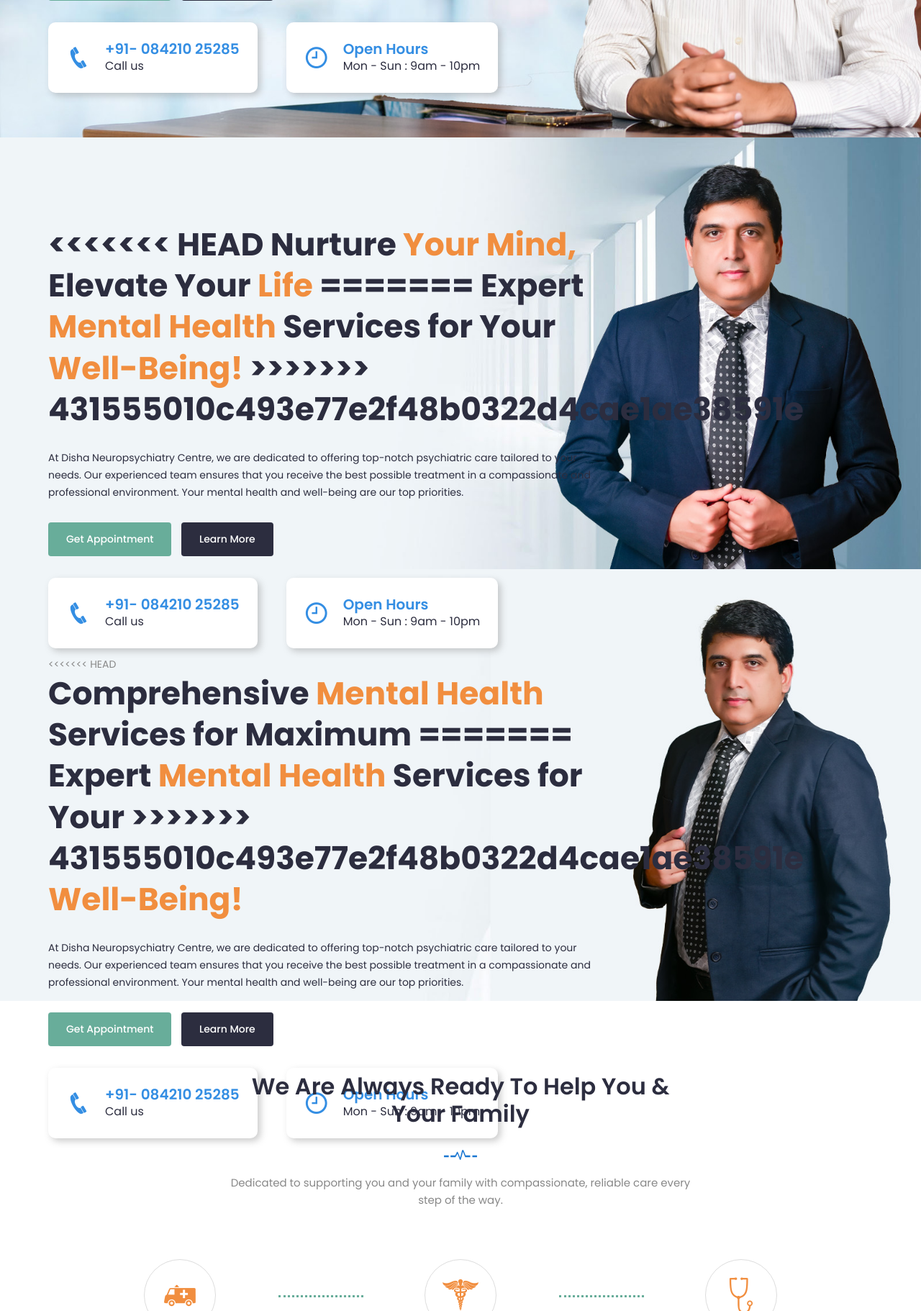
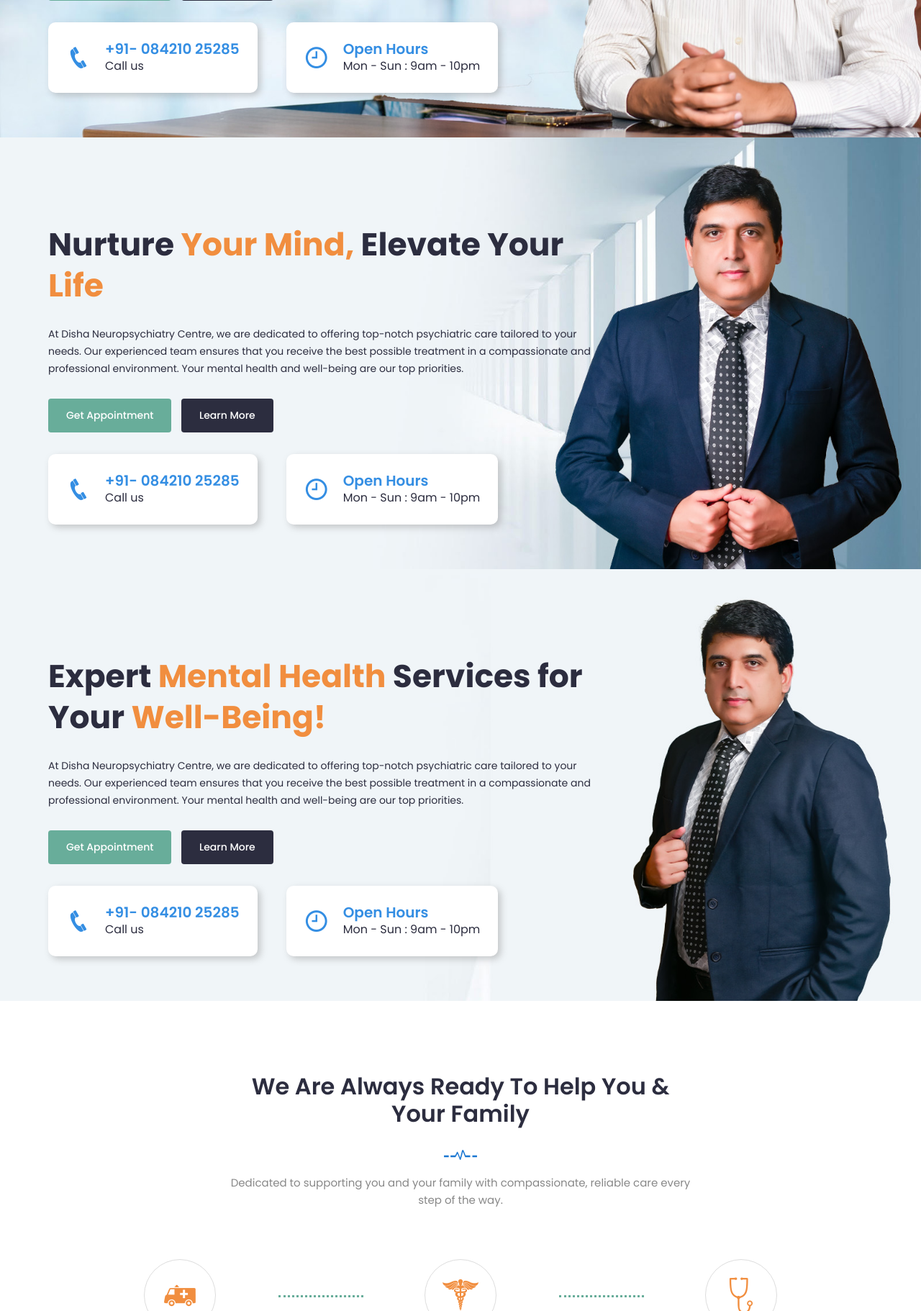
Before and after one commit to Bottl-je63/doctor-neuro, a PHP site: page /doctor/ in a window 1280 px wide. Shown: the part 538-2360 px from the top of the page at 72% size. Run offline with PHP 8.4, Linux system fonts and the light colour scheme; some libraries are stand-ins or nearby versions.

Commit message:
api code blog

```diff
--- a/head.php
+++ b/head.php
@@ -68,23 +68,13 @@
 
   </head>
   <body>
-  <!-- <iframe
-    class=""
-    width="560"
-    height="315"
-    src="https://www.youtube.com/embed/_4kHxtiuML0?si=F4vnljyqQmvdpUOf&autoplay=1&loop=1&playlist=_4kHxtiuML0&mute=0"
-    title="YouTube video player"
-    frameborder="0"
-    allow="autoplay; clipboard-write; encrypted-media; gyroscope; picture-in-picture; web-share"
-    referrerpolicy="strict-origin-when-cross-origin"
-    allowfullscreen>
-</iframe> -->
 
 
-  <audio  autoplay loop class="invisible position-absolute">
+
+  <!-- <audio  autoplay loop class="invisible position-absolute">
     <source src="./img/relaxing-piano.mp3" type="audio/mp3" />
     Your browser does not support the audio element.
-</audio>
+</audio> -->
     <!-- Preloader -->
     <div class="preloader">
       <div class="loader">
--- a/index.php
+++ b/index.php
@@ -68,14 +68,9 @@ require('head.php'); ?>
               <div class="col-lg-8">
                 <div class="text">
                   <h1>
-<<<<<<< HEAD
                   Nurture
                     <span> Your Mind,</span> Elevate Your
                     <span>Life</span>
-=======
-                    Expert<span> Mental Health</span> Services for Your
-                    <span>Well-Being!</span>
->>>>>>> 431555010c493e77e2f48b0322d4cae1ae38591e
                   </h1>
                   <p>
                     At Disha Neuropsychiatry Centre, we are dedicated to
@@ -124,13 +119,8 @@ require('head.php'); ?>
             <div class="row">
               <div class="col-lg-8">
                 <div class="text">
-<<<<<<< HEAD
-                  <h1>Comprehensive
-                    <span> Mental Health</span> Services for Maximum
-=======
                   <h1>
                     Expert<span> Mental Health</span> Services for Your
->>>>>>> 431555010c493e77e2f48b0322d4cae1ae38591e
                     <span>Well-Being!</span>
                   </h1>
                   <p>
```
